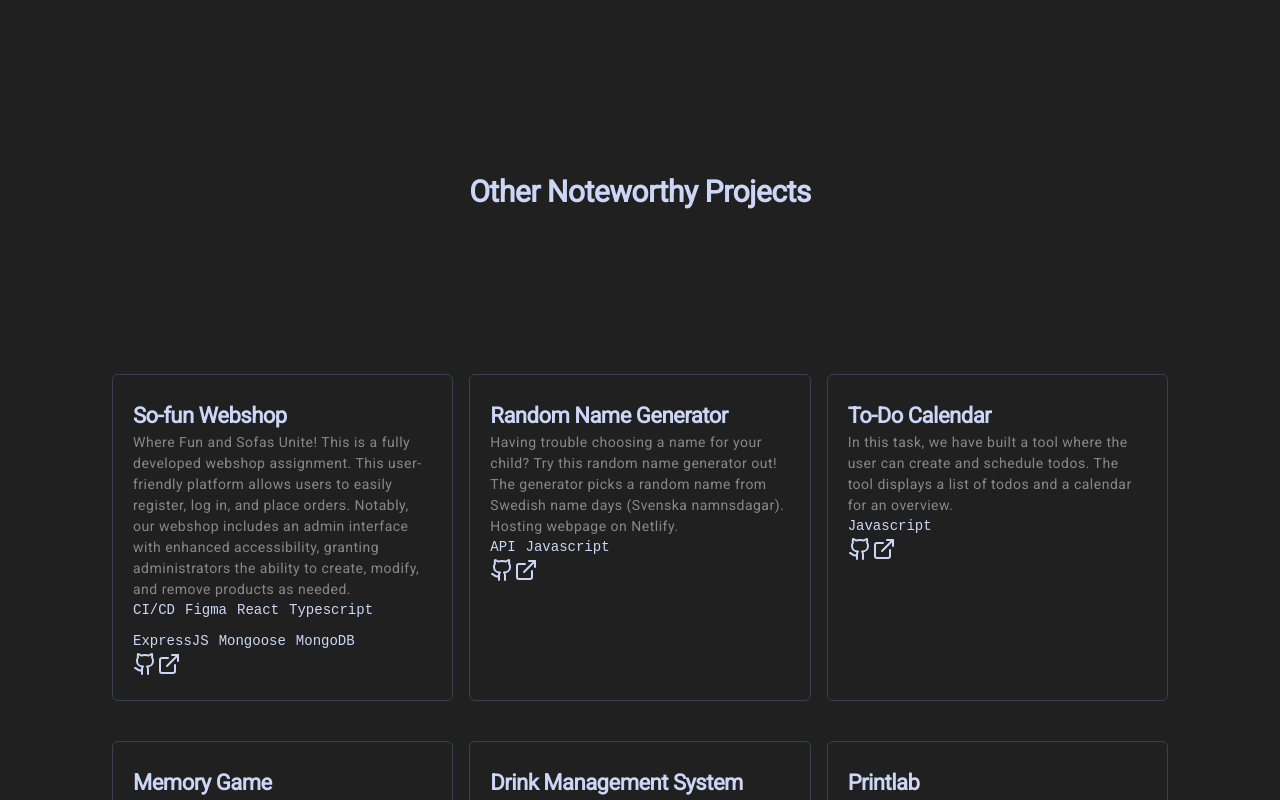
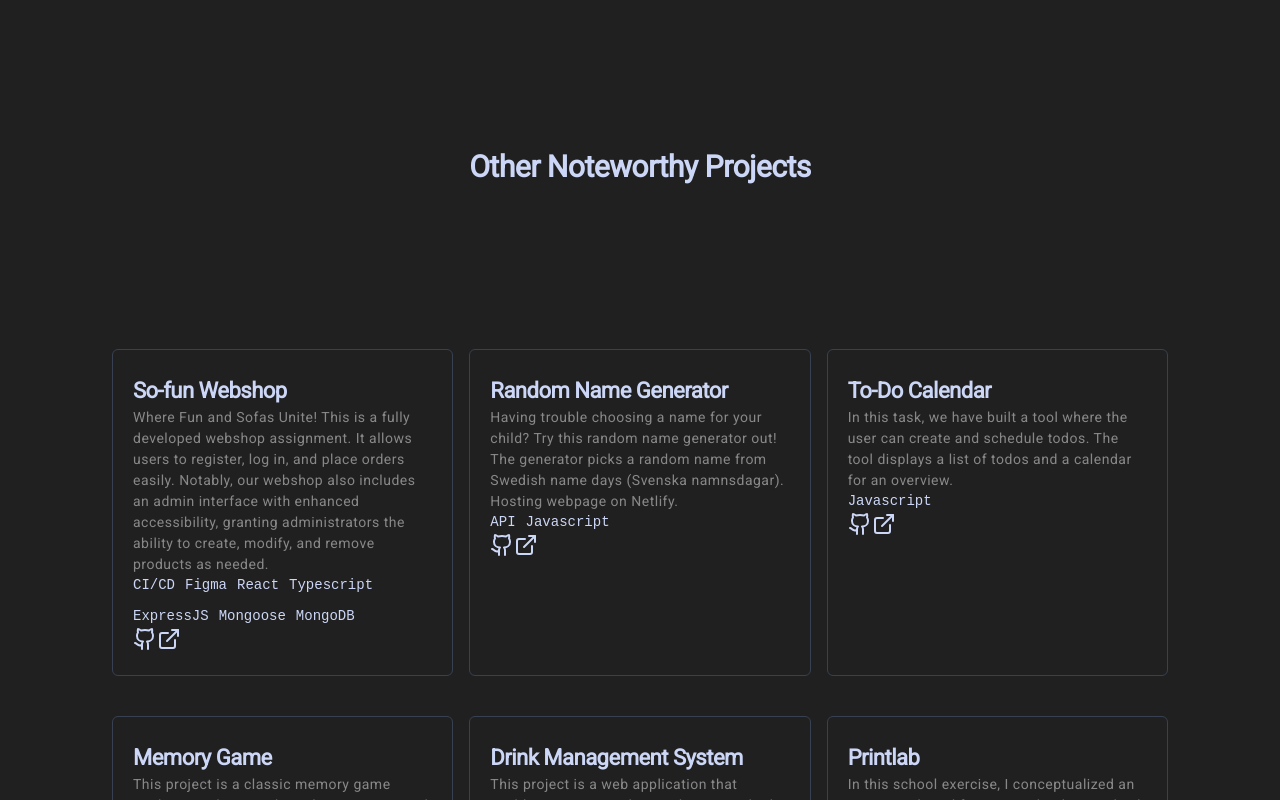
Before and after one commit to Sillen00/Portfolio_CV, a Next.js app: page / in a window 1280 px wide. Shown: the part 3534-4334 px from the top of the page. Built offline with nearby package versions, Linux system fonts and the light colour scheme.

Commit message:
shorter texts in projects.

```diff
--- a/data/projects.ts
+++ b/data/projects.ts
@@ -25,7 +25,7 @@ export const projects: Projects[] = [
     id: 2,
     feautured: true,
     title: "Gent´s Hat",
-    text: "In this school assignment, we have built a webshop for a fictional hat company. This webshop allows the user to add and edit the number of products in their shopping cart. When the user chooses to check out their placed order, they can fill in their personal information in a validated form. After the purchase is completed, the user receives an order confirmation. On the page, there is also the option to edit, add and remove products in the form of an admin. In this assignment, we have used the Material UI design system to import and style components.",
+    text: "In this school assignment, we have built a webshop for a fictional hat company. This webshop allows the user to add and edit the number of products in their shopping cart. When the user chooses to check out their placed order, they can fill in their personal information in a validated form. After the purchase is completed, the user receives an order confirmation. On the page, there is also the option to edit, add and remove products in the form of an admin.",
     builtWith: ["React", "Typescript", "Material-UI"],
     githubLink: "https://github.com/Sillen00/React-Webshop-Gents-Hat",
     hostedLink: "https://gentshats.netlify.app/",
@@ -45,7 +45,7 @@ export const projects: Projects[] = [
     id: 4,
     feautured: false,
     title: "So-fun Webshop",
-    text: "Where Fun and Sofas Unite! This is a fully developed webshop assignment. This user-friendly platform allows users to easily register, log in, and place orders. Notably, our webshop includes an admin interface with enhanced accessibility, granting administrators the ability to create, modify, and remove products as needed.",
+    text: "Where Fun and Sofas Unite! This is a fully developed webshop assignment. It allows users to register, log in, and place orders easily. Notably, our webshop also includes an admin interface with enhanced accessibility, granting administrators the ability to create, modify, and remove products as needed.",
     builtWith: ["CI/CD", "Figma", "React", "Typescript", "ExpressJS", "Mongoose", "MongoDB"],
     githubLink: "https://github.com/Sillen00/FEST-Webbshop-SOFUN",
     hostedLink: null,
```
